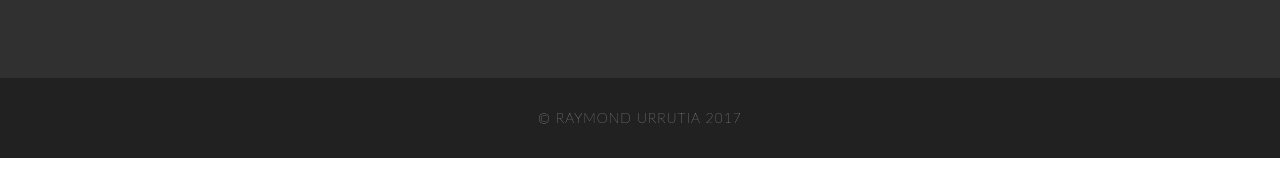
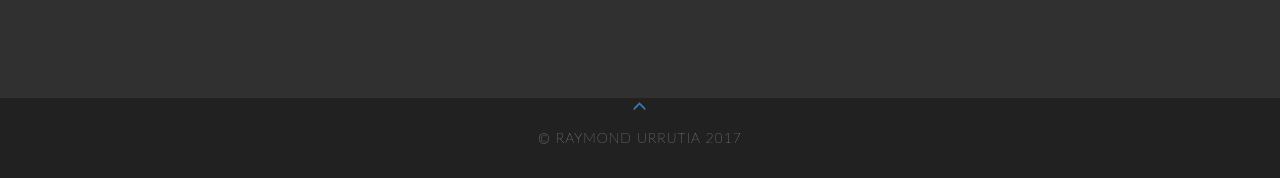
Before and after one commit to Bugs23/bugs23.github.io, a website: page index.html in a window 1280 px wide. Shown: the part 3955-4133 px from the top of the page. Drawn offline with nearby package versions, Linux system fonts and the light colour scheme.

Commit message:
Added scroll to top button to index.html

```diff
--- a/index.html
+++ b/index.html
@@ -337,6 +337,9 @@
                 <p>&copy; RAYMOND URRUTIA 2017</p>
             </div>
         </footer>
+        <div class="scrollUp-btn text-center smoothTransition">
+            <a href="#"><span class="glyphicon glyphicon-menu-up"></span></a>
+        </div>
         <!-- JAVASCRIPT =========================================================================-->
         <script src="https://ajax.googleapis.com/ajax/libs/jquery/1.11.3/jquery.min.js"></script>
         <script src="https://maxcdn.bootstrapcdn.com/bootstrap/3.3.6/js/bootstrap.min.js" integrity="sha384-0mSbJDEHialfmuBBQP6A4Qrprq5OVfW37PRR3j5ELqxss1yVqOtnepnHVP9aJ7xS" crossorigin="anonymous"></script>
```
